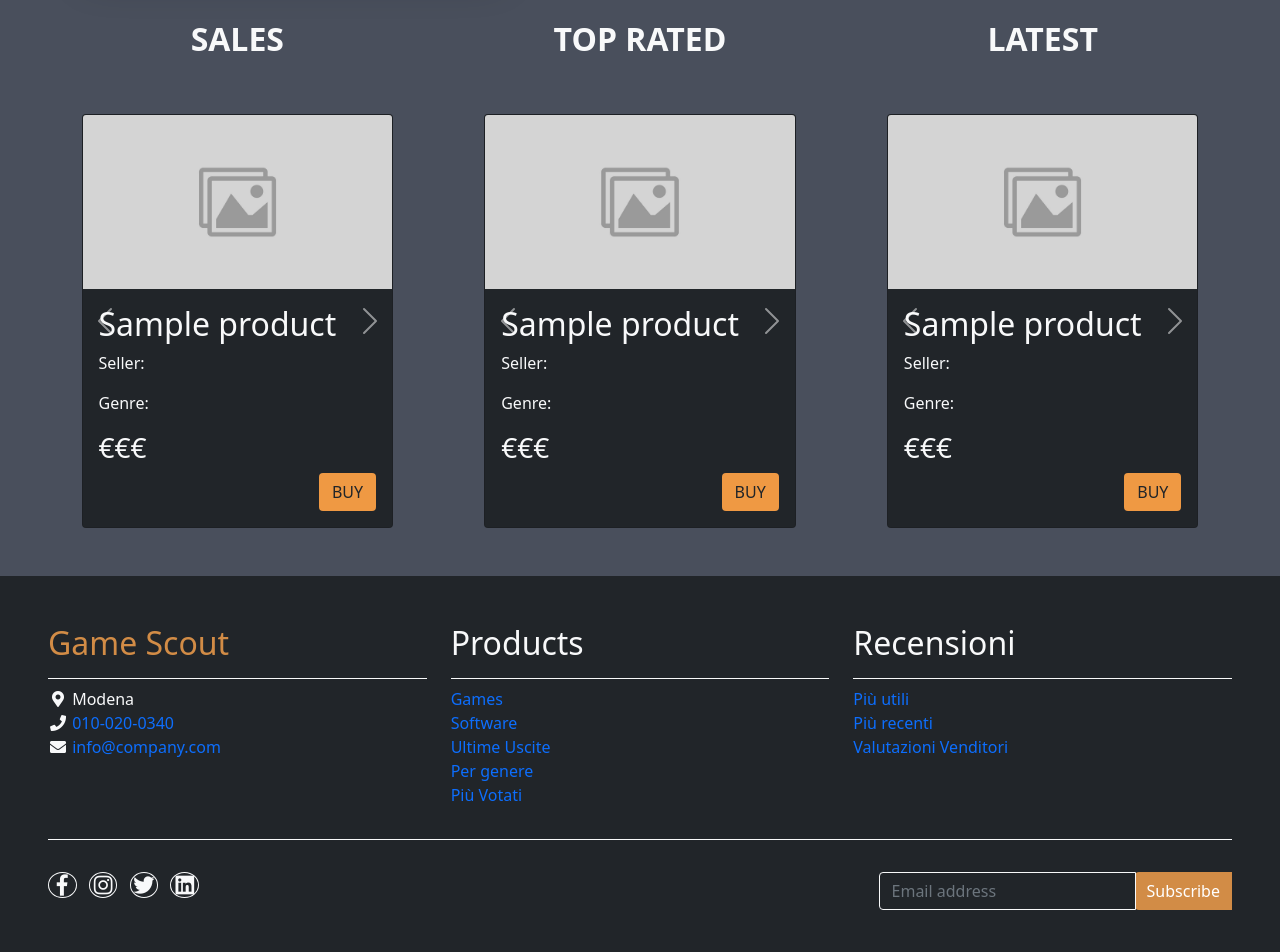
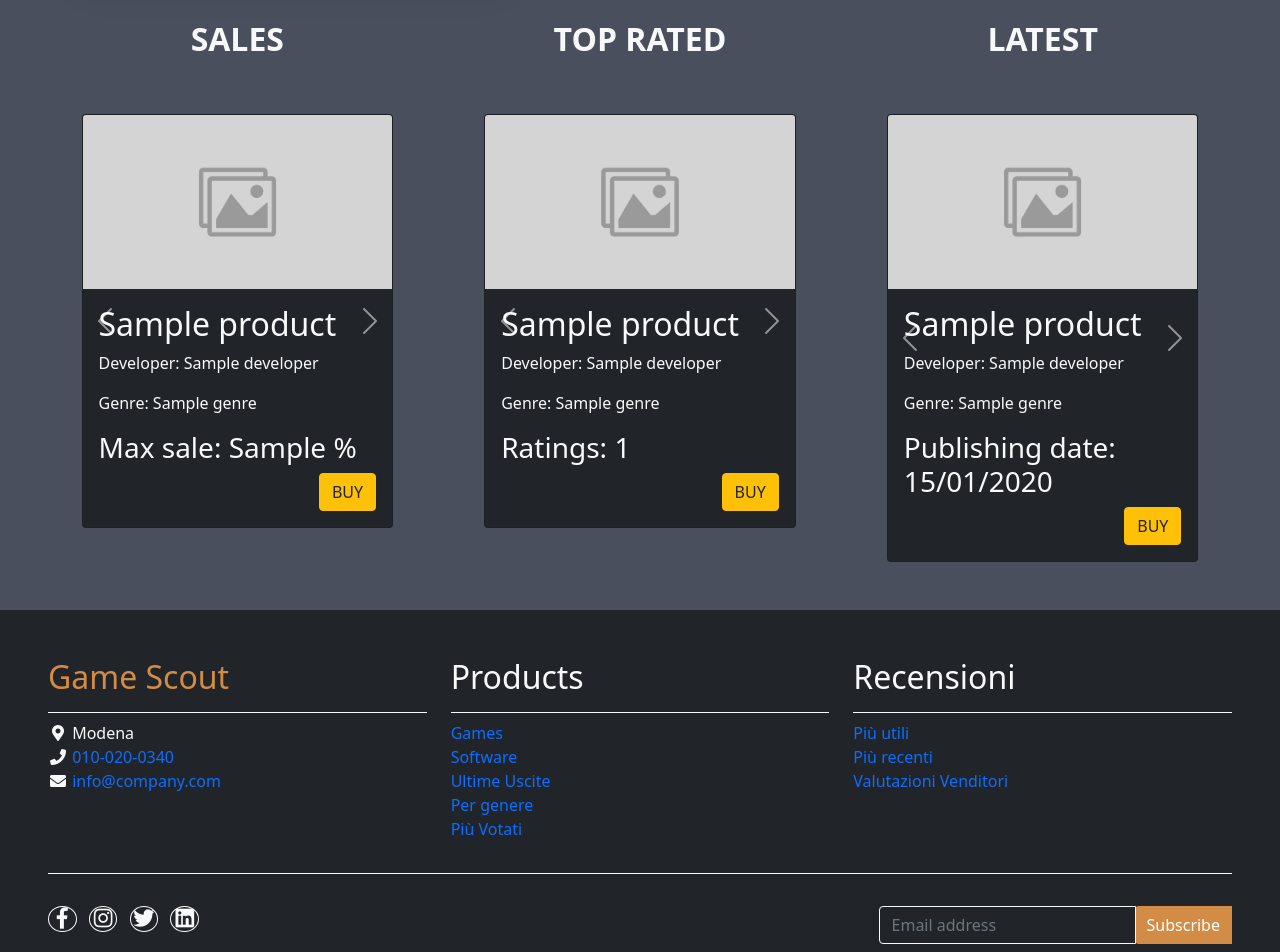
Before and after one commit to HellsMike/game-scout, a Django app: template ecommerce/templates/ecommerce/homepage.html in a window 1280 px wide. Shown: the part 675-1627 px from the top of the page. Before the commit the page ends 1585 px from the top, so only its background shows below. Run offline with Django 3.2, Linux system fonts and the light colour scheme; the template is opened without the code that fills it: most values are stand-ins (such as "Sample title", 1, 10 or a date in 2020); parts of the project's set-up code (start-up, migrations or seed data) failed here and were passed over; some libraries are stand-ins or nearby versions.

Commit message:
Partial fix for homepage

```diff
--- a/ecommerce/templates/ecommerce/catalog.html
+++ b/ecommerce/templates/ecommerce/catalog.html
@@ -40,7 +40,7 @@
                             <div>
                                 <div class="row pt-3">
                                     <div class="col-12 ">
-                                        <h3 class="h6 text-light">Miglior prezzo</h3>
+                                        <h3 class="h6 text-light">Best price</h3>
                                     </div>
                                 </div>
                                 <div class="row">
--- a/ecommerce/templates/ecommerce/homepage.html
+++ b/ecommerce/templates/ecommerce/homepage.html
@@ -1,7 +1,6 @@
 {% extends "ecommerce/base.html" %}
 
 {% block content %}
-
 <div class="container">
     <div class="row mt-3">
         <div class="col-md-12">
@@ -52,7 +51,7 @@
                                 <button type="button" data-bs-target="#carouselFade" data-bs-slide-to="2" aria-label="Slide 3"></button>
                             </div>
                             <div class="carousel-item active">
-                                <img src="https://www.gamelegends.it/wp-content/uploads/2016/11/The-Legend-of-Zelda-Breath-of-the-Wild.jpg" class="d-block w-100" alt="">
+                                <img src="https://www.gamelegends.it/wp-content/uploads/2016/11/The-Legend-of-Zelda-Breath-of-the-Wild.jpg" class="d-block w-100">
                             </div>
                             <div class="carousel-item">
                                 <img src="https://cdn.wccftech.com/wp-content/uploads/2018/11/Spyro-Reignited-Trilogy_20181112221906.jpg" class="d-block w-100" alt="...">
@@ -82,22 +81,24 @@
                 <div class="col-md-10 align-self-center mb-5 mt-5 " >
                     <div id="carouselSales" class="carousel slide carousel-fade" data-bs-ride="carousel">
                         <div class="carousel-inner">
-                            {% for product in products %}
+                            {% for product in big_sales_list %}
                             <!--First Carousel item -->
-                             {% if forloop.first %}
+                            {% if forloop.first %}
                             <div class="carousel-item active">
                             {% else %}
                             <div class="carousel-item">
                             {% endif %}
                                 <div class="card bg-dark">
-                                    <img class="card-img-top" src="{{product.pic.url}}" alt="Immagine non trovata" onerror="this.onerror=null;this.src='/media/products/images/img_default.jpg';">
+                                    <img class="card-img-top" src="{{product.pic.url}}" alt="Image not found" onerror="this.onerror=null;this.src='/media/products/images/img_default.jpg';">
                                     <div class="card-body text-light">
-                                        <h2 class="card-title">{{product.name}}</h2>
-                                        <p class="card-text">Seller: </p>
-                                        <p class="card-text">Genre: </p>
-                                        <h3 class="card-text"> €€€</h3>
+                                        <h2 class="card-title">{{ product.name }}</h2>
+                                        <p class="card-text">Developer: {{ product.developer }}</p>
+                                        <p class="card-text">Genre: {{ product.genre }}</p>
+                                        <h3 class="card-text">Max sale: {{ product.key__sale__max }} %</h3>
                                         <div class="d-grid gap-2 d-md-flex justify-content-md-end">
-                                            <a href="#" class="btn badge-product">BUY</a>
+                                            <a href="{% url 'ecommerce:product' id=product.id %}" class="btn btn-warning">
+                                                <span class="h6 text-dark">BUY</span>
+                                            </a>
                                         </div>
                                     </div>
                                 </div>
@@ -126,7 +127,7 @@
                 <div class="col-md-10 align-self-center mb-5 mt-5 " >
                     <div id="carouselRate" class="carousel slide carousel-fade" data-bs-ride="carousel">
                         <div class="carousel-inner">
-                            {% for product in products %}
+                            {% for product in top_rated_list %}
                             <!--First Carousel item -->
                              {% if forloop.first %}
                             <div class="carousel-item active">
@@ -136,12 +137,14 @@
                                 <div class="card bg-dark">
                                     <img class="card-img-top" src="{{product.pic.url}}" alt="Immagine non trovata" onerror="this.onerror=null;this.src='/media/products/images/img_default.jpg';">
                                     <div class="card-body text-light">
-                                        <h2 class="card-title">{{product.name}}</h2>
-                                        <p class="card-text">Seller: </p>
-                                        <p class="card-text">Genre: </p>
-                                        <h3 class="card-text"> €€€</h3>
+                                        <h2 class="card-title">{{ product.name }}</h2>
+                                        <p class="card-text">Developer: {{ product.developer }}</p>
+                                        <p class="card-text">Genre: {{ product.genre }}</p>
+                                        <h3 class="card-text">Ratings: {{ product.review__count }}</h3>
                                         <div class="d-grid gap-2 d-md-flex justify-content-md-end">
-                                            <a href="#" class="btn badge-product">BUY</a>
+                                            <a href="{% url 'ecommerce:product' id=product.id %}" class="btn btn-warning">
+                                                <span class="h6 text-dark">BUY</span>
+                                            </a>
                                         </div>
                                     </div>
                                 </div>
@@ -172,7 +175,7 @@
                     <div id="carouselNew" class="carousel slide carousel-fade" data-bs-ride="carousel">
                         <div class="carousel-inner">
                             <!--First Carousel item -->
-                            {% for product in products %}
+                            {% for product in lastests_list %}
                             <!--First Carousel item -->
                              {% if forloop.first %}
                             <div class="carousel-item active">
@@ -182,12 +185,14 @@
                                 <div class="card bg-dark">
                                     <img class="card-img-top" src="{{product.pic.url}}" alt="Immagine non trovata" onerror="this.onerror=null;this.src='/media/products/images/img_default.jpg';">
                                     <div class="card-body text-light">
-                                        <h2 class="card-title">{{product.name}}</h2>
-                                        <p class="card-text">Seller: </p>
-                                        <p class="card-text">Genre: </p>
-                                        <h3 class="card-text"> €€€</h3>
+                                        <h2 class="card-title">{{ product.name }}</h2>
+                                        <p class="card-text">Developer: {{ product.developer }}</p>
+                                        <p class="card-text">Genre: {{ product.genre }}</p>
+                                        <h3 class="card-text">Publishing date: {{ product.publishing_date|date:"d/m/Y" }}</h3>
                                         <div class="d-grid gap-2 d-md-flex justify-content-md-end">
-                                            <a href="#" class="btn badge-product">BUY</a>
+                                            <a href="{% url 'ecommerce:product' id=product.id %}" class="btn btn-warning">
+                                                <span class="h6 text-dark">BUY</span>
+                                            </a>
                                         </div>
                                     </div>
                                 </div>
```
Also changed, not shown: ecommerce/views.py (+11 -7 lines).
